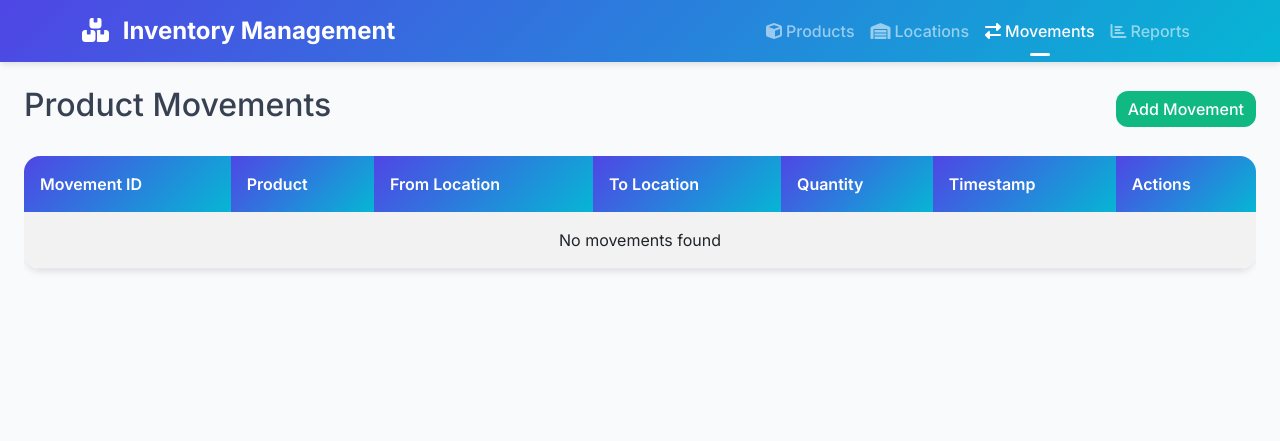
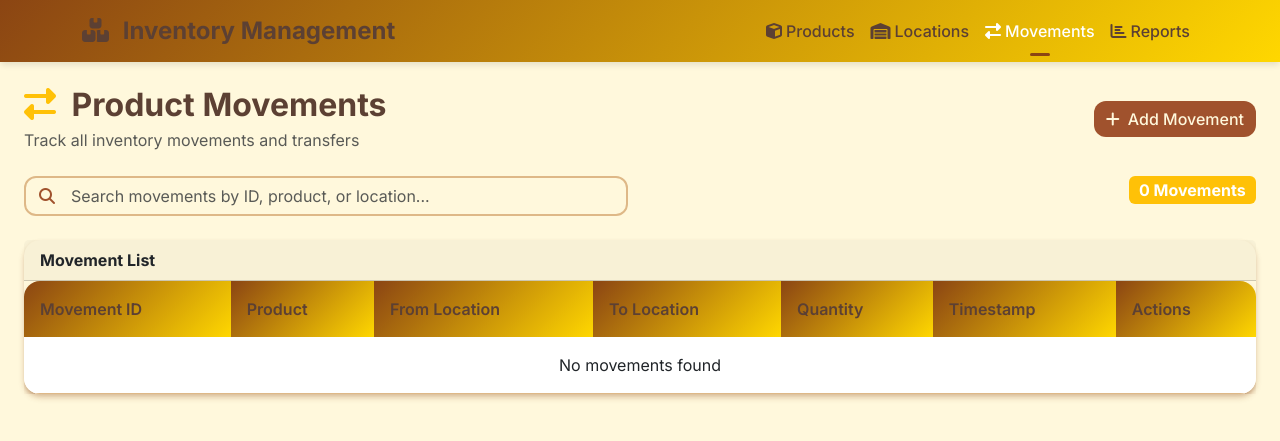
Before and after one commit to Harshitha-14-A/Flask_InventoryManagement, a Flask app: page /movements in a window 1280 px wide. Shown: the top 441 px of the page. Run offline with Flask 3, Linux system fonts and the light colour scheme; some libraries are stand-ins or nearby versions.

Commit message:
Push all current changes to GitHub

```diff
--- a/templates/base.html
+++ b/templates/base.html
@@ -9,14 +9,14 @@
     <link href="https://fonts.googleapis.com/css2?family=Inter:wght@300;400;500;600;700&display=swap" rel="stylesheet">
     <style>
         :root {
-            --primary-color: #4f46e5;
-            --secondary-color: #06b6d4;
-            --success-color: #10b981;
-            --warning-color: #f59e0b;
-            --danger-color: #ef4444;
-            --dark-color: #1f2937;
-            --light-color: #f8fafc;
-            --border-color: #e5e7eb;
+            --primary-color: #8B4513; /* brown */
+            --secondary-color: #FFD700; /* gold/yellow */
+            --success-color: #A0522D; /* sienna */
+            --warning-color: #FFB347; /* light orange */
+            --danger-color: #CD5C5C; /* indian red */
+            --dark-color: #5C4033; /* dark brown */
+            --light-color: #FFF8DC; /* cornsilk */
+            --border-color: #DEB887; /* burlywood */
         }
 
         * {
@@ -25,7 +25,7 @@
 
         body {
             background-color: var(--light-color);
-            color: #374151;
+            color: #5C4033;
         }
 
         .navbar {
@@ -37,16 +37,19 @@
         .navbar-brand {
             font-weight: 700;
             font-size: 1.5rem;
+            color: var(--dark-color);
         }
 
         .nav-link {
             font-weight: 500;
             transition: all 0.3s ease;
             position: relative;
+            color: var(--dark-color);
         }
 
         .nav-link:hover {
             transform: translateY(-2px);
+            color: var(--primary-color);
         }
 
         .nav-link.active::after {
@@ -57,20 +60,21 @@
             transform: translateX(-50%);
             width: 20px;
             height: 3px;
-            background: white;
+            background: var(--primary-color);
             border-radius: 2px;
         }
 
         .card {
             border: none;
             border-radius: 16px;
-            box-shadow: 0 4px 6px -1px rgba(0, 0, 0, 0.1), 0 2px 4px -1px rgba(0, 0, 0, 0.06);
+            box-shadow: 0 4px 6px -1px rgba(139, 69, 19, 0.3), 0 2px 4px -1px rgba(210, 180, 140, 0.3);
             transition: all 0.3s ease;
+            background-color: var(--light-color);
         }
 
         .card:hover {
             transform: translateY(-5px);
-            box-shadow: 0 20px 25px -5px rgba(0, 0, 0, 0.1), 0 10px 10px -5px rgba(0, 0, 0, 0.04);
+            box-shadow: 0 20px 25px -5px rgba(139, 69, 19, 0.4), 0 10px 10px -5px rgba(210, 180, 140, 0.4);
         }
 
         .btn {
@@ -78,38 +82,45 @@
             font-weight: 500;
             transition: all 0.3s ease;
             border: none;
+            color: var(--dark-color);
         }
 
         .btn:hover {
             transform: translateY(-2px);
+            color: var(--primary-color);
         }
 
         .btn-primary {
             background: linear-gradient(135deg, var(--primary-color), var(--secondary-color));
+            color: var(--dark-color);
         }
 
         .btn-success {
             background: var(--success-color);
+            color: var(--light-color);
         }
 
         .btn-warning {
             background: var(--warning-color);
+            color: var(--dark-color);
         }
 
         .btn-danger {
             background: var(--danger-color);
+            color: var(--light-color);
         }
 
         .table {
-            background: white;
+            background: var(--light-color);
             border-radius: 16px;
             overflow: hidden;
-            box-shadow: 0 4px 6px -1px rgba(0, 0, 0, 0.1);
+            box-shadow: 0 4px 6px -1px rgba(139, 69, 19, 0.3);
+            color: var(--dark-color);
         }
 
         .table thead th {
             background: linear-gradient(135deg, var(--primary-color), var(--secondary-color));
-            color: white;
+            color: var(--dark-color);
             font-weight: 600;
             border: none;
             padding: 1rem;
@@ -120,7 +131,7 @@
         }
 
         .table tbody tr:hover {
-            background-color: #f8fafc;
+            background-color: #FFF5E1;
             transform: scale(1.02);
         }
 
@@ -133,22 +144,28 @@
             border: none;
             border-radius: 12px;
             font-weight: 500;
+            color: var(--dark-color);
+            background-color: #FFF5E1;
         }
 
         .form-control, .form-select {
             border-radius: 12px;
             border: 2px solid var(--border-color);
             transition: all 0.3s ease;
+            color: var(--dark-color);
+            background-color: var(--light-color);
         }
 
         .form-control:focus, .form-select:focus {
             border-color: var(--primary-color);
-            box-shadow: 0 0 0 0.2rem rgba(79, 70, 229, 0.25);
+            box-shadow: 0 0 0 0.2rem rgba(139, 69, 19, 0.25);
+            background-color: var(--light-color);
+            color: var(--dark-color);
         }
 
         .stats-card {
             background: linear-gradient(135deg, var(--primary-color), var(--secondary-color));
-            color: white;
+            color: var(--dark-color);
             border-radius: 20px;
         }
 
@@ -160,6 +177,7 @@
             align-items: center;
             justify-content: center;
             font-size: 1.5rem;
+            color: var(--dark-color);
         }
 
         .fade-in {
@@ -180,11 +198,14 @@
             left: 15px;
             top: 50%;
             transform: translateY(-50%);
-            color: #9ca3af;
+            color: #A0522D;
         }
 
         .search-box input {
             padding-left: 45px;
+            color: var(--dark-color);
+            background-color: var(--light-color);
+            border: 2px solid var(--border-color);
         }
     </style>
 </head>
--- a/templates/movements.html
+++ b/templates/movements.html
@@ -4,12 +4,36 @@
 
 {% block content %}
 <div class="d-flex justify-content-between align-items-center mb-4">
-    <h2>Product Movements</h2>
-    <a href="{{ url_for('add_movement') }}" class="btn btn-success">Add Movement</a>
+    <div>
+        <h2 class="fw-bold mb-1">
+            <i class="fas fa-exchange-alt text-warning me-2"></i>
+            Product Movements
+        </h2>
+        <p class="text-muted mb-0">Track all inventory movements and transfers</p>
+    </div>
+    <a href="{{ url_for('add_movement') }}" class="btn btn-success">
+        <i class="fas fa-plus me-2"></i>Add Movement
+    </a>
 </div>
 
+<div class="row mb-4">
+    <div class="col-md-6">
+        <div class="search-box">
+            <i class="fas fa-search"></i>
+            <input type="text" id="movementSearch" class="form-control" placeholder="Search movements by ID, product, or location...">
+        </div>
+    </div>
+    <div class="col-md-6 text-end">
+        <span class="badge bg-warning fs-6">{{ movements|length }} Movements</span>
+    </div>
+</div>
+
+<div class="row">
+    <div class="col-md-12">
+        <div class="card mb-4">
+            <div class="card-header fw-bold">Movement List</div>
             <div class="table-responsive">
-    <table class="table table-striped">
+                <table class="table table-hover mb-0" id="movementsTable">
                 <thead>
                     <tr>
                         <th>Movement ID</th>
@@ -47,4 +71,29 @@
                 </tbody>
             </table>
             </div>
+        </div>
+    </div>
+</div>
+</script>
+
+<script src="https://unpkg.com/leaflet@1.9.3/dist/leaflet.js"
+    integrity="sha256-pv1yXQ+0p+v+0b+g6k5Q5Q5Q5Q5Q5Q5Q5Q5Q5Q5Q5Q5Q="
+    crossorigin=""></script>
+<link rel="stylesheet" href="https://unpkg.com/leaflet@1.9.3/dist/leaflet.css"
+    integrity="sha256-sA+e2b+e2b+e2b+e2b+e2b+e2b+e2b+e2b+e2b+e2b+e2b="
+    crossorigin=""/>
+
+<script>
+    document.getElementById("movementSearch").addEventListener("input", function () {
+        const filter = this.value.toLowerCase();
+        const rows = document.querySelectorAll("#movementsTable tbody tr");
+
+        rows.forEach(row => {
+          const text = row.textContent.toLowerCase();
+          row.style.display = text.includes(filter) ? "" : "none";
+        });
+      });
+
+
+</script>
 {% endblock %}
```
Also changed, not shown: templates/balance_report.html (+18 -2 lines), templates/locations.html (+15 -1 lines), README.md, image-1.png, image-2.png, image-3.png, image-4.png, image-5.png (deleted), image.png, image1.png (added), routes.py (line endings or trailing spaces). Lines whose indentation alone changed are shown as unchanged.
